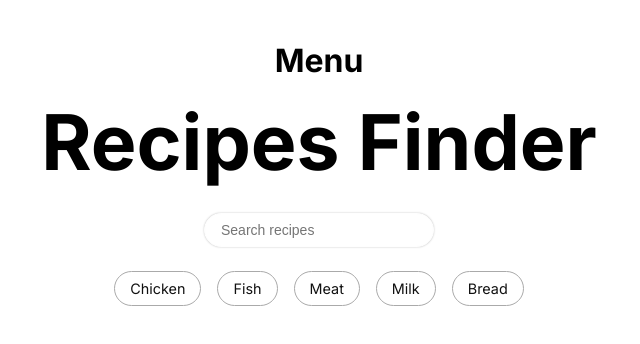
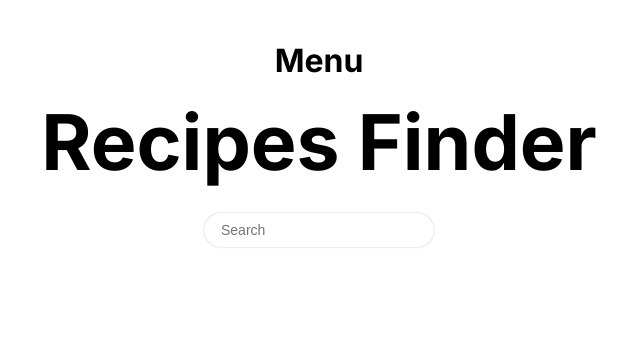
Before and after one commit to lucasl1m/recipe, a React (Create React App) app: page / in a window 1280 px wide. Shown: the top 344 px of the page, without its empty margins (321-961 px from the left). Built offline with nearby package versions, Linux system fonts and the light colour scheme.

Commit message:
Revert "Added Filters"
This reverts commit eecb08ac2dc72114b7f90721e84bf6d96276dd4e.

```diff
--- a/src/App.js
+++ b/src/App.js
@@ -1,5 +1,4 @@
 import React, { useState, useEffect } from "react";
-import { Filters } from "./components/Filters";
 import { Input } from "./components/Input";
 import { Menu } from "./components/Menu";
 import { RecipeCard } from "./components/RecipeCard";
@@ -34,14 +33,6 @@ function App() {
     setQuery(searchQueryTemp);
   };
 
-  const filterLogic = event => {
-    event.target.classList.toggle('active-filter')
-    const li = event.target
-    if(li.classList.contains('active-filter')){
-      setQuery(li.innerText)
-    }
-  }
-
   return (
     <Container>
       <Header>
@@ -51,12 +42,10 @@ function App() {
           <Input
             type="text"
             name="searchQueryTemp"
-            placeholder="Search recipes"
+            placeholder="Search"
             onChange={handleChange}
           />
         </form>
-
-        <Filters filterLogic={filterLogic}/>
       </Header>
 
       <RecipesWrapper>
--- a/src/components/Filters/index.jsx
+++ /dev/null
@@ -1,16 +0,0 @@
-import React from 'react'
-import { Container } from './style'
-
-export function Filters({filterLogic}) {
-    return(
-        <Container>
-            <ul>
-                <li onClick={filterLogic}>Chicken</li>
-                <li onClick={filterLogic}>Fish</li>
-                <li onClick={filterLogic}>Meat</li>
-                <li onClick={filterLogic}>Milk</li>
-                <li onClick={filterLogic}>Bread</li>
-            </ul>
-        </Container>
-    )
-}
--- a/src/components/Filters/style.js
+++ /dev/null
@@ -1,38 +0,0 @@
-import styled from "styled-components";
-
-export const Container = styled.div`
-    display: flex;
-    align-items: center;
-    justify-content: center;
-
-    & > ul {
-        display: flex;
-        align-items: center;
-        grid-gap: 16px;
-        justify-content: space-around;
-        flex-wrap: wrap;
-        margin: 24px 0px;
-        padding: 0;
-
-        & > li {
-            display: inline-block;
-            width: auto;
-            min-height: 0;
-            overflow: hidden;
-            max-width: 100%;
-            border: 1px solid rgba(170, 170, 170);
-            padding: 8px 15px;
-            border-radius: 80px;
-            color: #111;
-            font-size: 0.9rem;
-            transition: all 0.2s ease;
-            cursor: pointer;
-
-            & :hover {
-                background: #f9748f;
-                color: #fff;
-                box-shadow: 0 0 10px 0 rgba(0, 0, 0, 0.2);
-              }
-        }
-    }
-`
```
